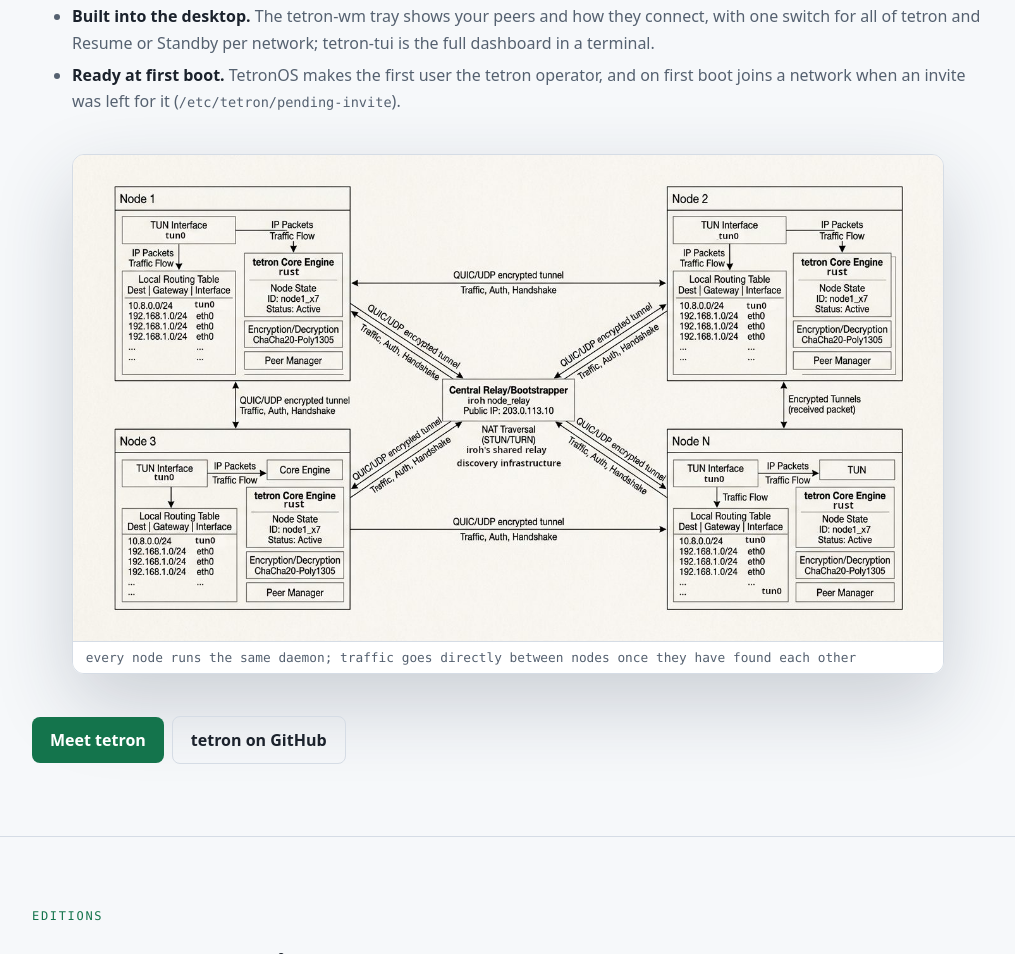
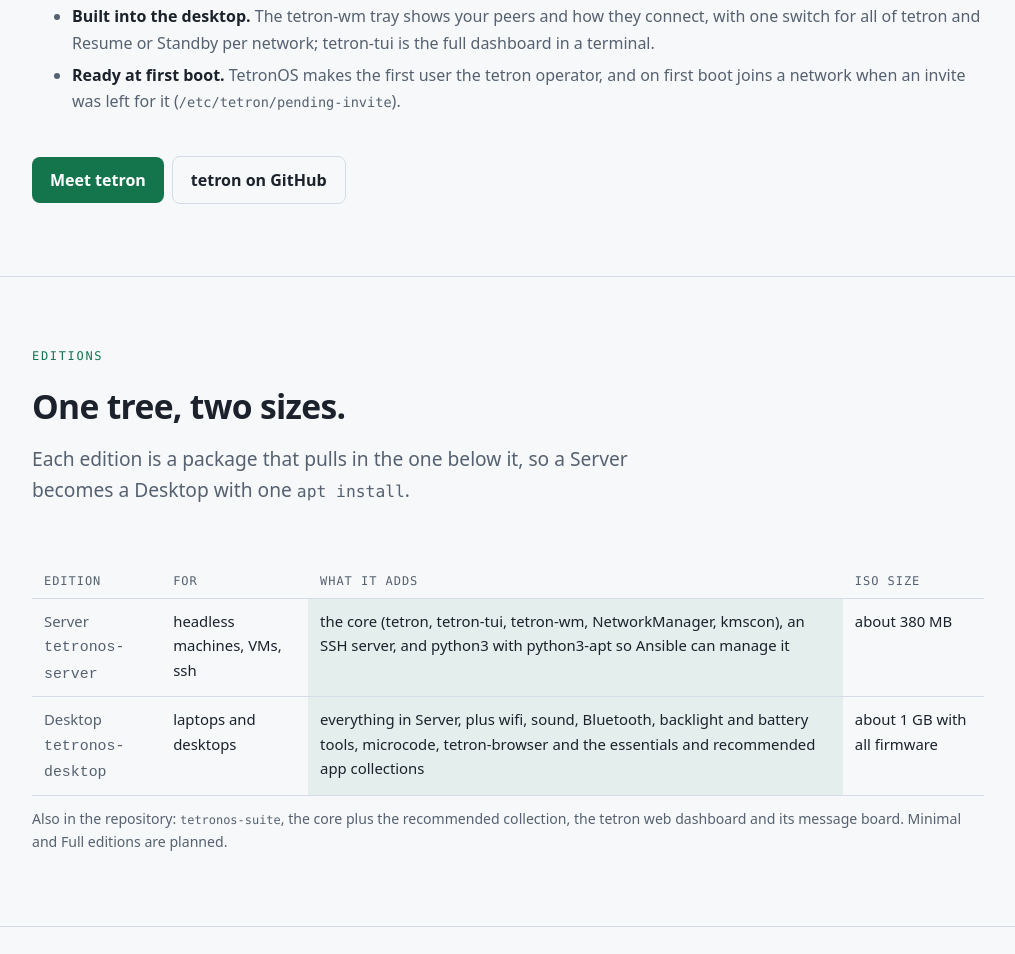
Before and after one commit to tetronos/tetron-os, a plain HTML site: page docs/index.html in a window 1280 px wide. Shown: the part 4489-5443 px from the top of the page, without its empty margins (132-1147 px from the left). Drawn offline with Linux system fonts and the light colour scheme.

Commit message:
Website: the tetron section without the architecture diagram

```diff
--- a/docs/index.html
+++ b/docs/index.html
@@ -183,7 +183,6 @@ sudo dd if=tetronos-desktop-fw-20261113-amd64.iso \
     <li><b>Built into the desktop.</b> The tetron-wm tray shows your peers and how they connect, with one switch for all of tetron and Resume or Standby per network; tetron-tui is the full dashboard in a terminal.</li>
     <li><b>Ready at first boot.</b> TetronOS makes the first user the tetron operator, and on first boot joins a network when an invite was left for it (<code>/etc/tetron/pending-invite</code>).</li>
   </ul>
-  <figure class="shot"><img src="images/tetron-mesh.jpg" alt="Diagram: every tetron node runs the same daemon with a TUN interface; nodes talk to each other over encrypted QUIC/UDP tunnels, and iroh's shared relay only helps with discovery and NAT traversal" width="1376" height="768" loading="lazy"><figcaption>every node runs the same daemon; traffic goes directly between nodes once they have found each other</figcaption></figure>
   <a class="btn" href="https://tetronos.github.io/tetron/">Meet tetron</a><a class="btn ghost" href="https://github.com/tetronos/tetron">tetron on GitHub</a>
 </div></section>
 
```
Also changed, not shown: docs/images/tetron-mesh.jpg (deleted).
